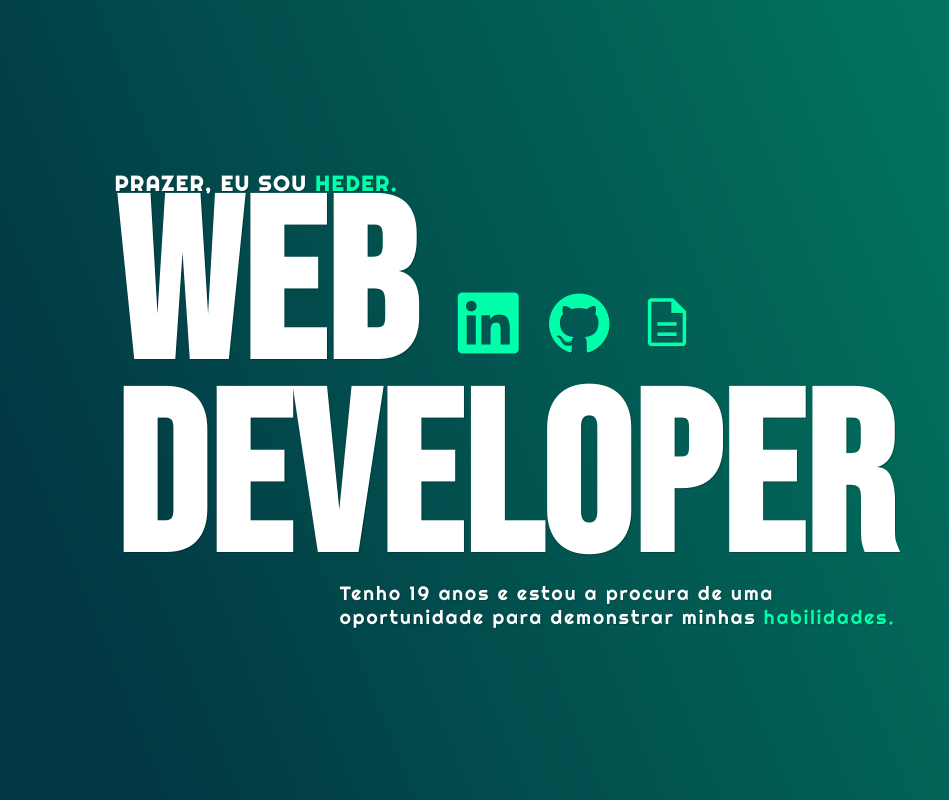
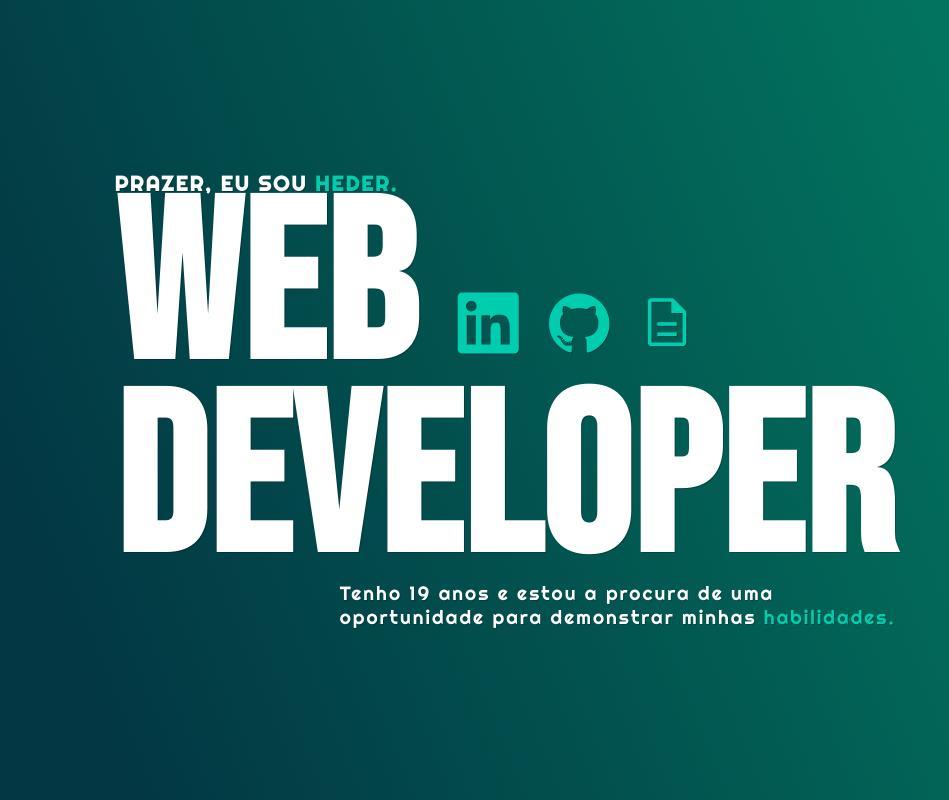
Before and after one commit to hederdavid/meu-portfolio, a plain HTML site: page index.html in a window 1280 px wide. Shown: the whole page, without its empty margins (135-1084 px from the left). Drawn offline with nearby package versions, Linux system fonts and the light colour scheme.

Commit message:
correção de cor

```diff
--- a/estilos/style.css
+++ b/estilos/style.css
@@ -70,7 +70,7 @@ header {
 
 .links a {
     display: flex;
-    color: #00ffaa;
+    color: #00cdae;
     font-size: 4em;
     margin-bottom: 9%;
     transition: transform 0.3s ease;
@@ -96,5 +96,5 @@ header {
 }
 
 span {
-    color: #00ffaa;
+    color: #00cdae;
 }
```
